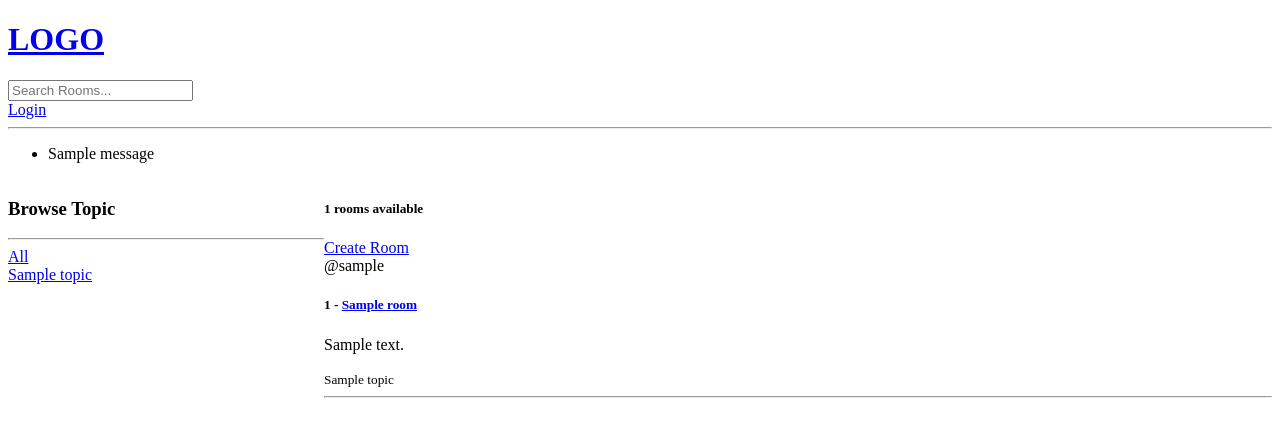
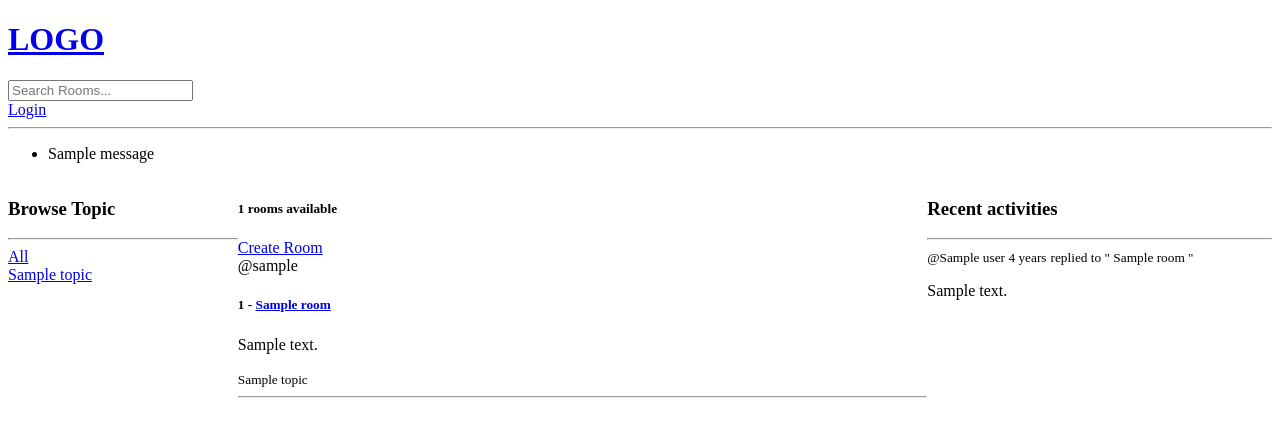
Before and after one commit to lalainafr/Django-laxDiscord, a Django app: template templates/home.html in a window 1280 px wide. Shown: the top 437 px of the page. Run offline with Django 5.2, Linux system fonts and the light colour scheme; the template is opened without the code that fills it: most values are stand-ins (such as "Sample title", 1, 10 or a date in 2020); one stand-in notice (Sample message) is shown.

Commit message:
recent activities

```diff
--- a/base/models.py
+++ b/base/models.py
@@ -60,6 +60,12 @@ class Message(models.Model):
     created = models.DateTimeField(auto_now_add=True)
         #auto_now_add=True -> take  a timestamp when we first save or create the instance
 
+ # render new item first
+    class Meta:
+        ordering = ['-updated', '-created']
+        # reverse ordering
+        # order to show the newest message first
+
     # string representation of the class
     def __str__(self):
         return self.body[0:50] # first 50 caracters
--- a/base/urls.py
+++ b/base/urls.py
@@ -11,5 +11,7 @@ urlpatterns = [
 
     path('create-room/', views.createRoom, name="create-room"),
     path('update-room/<str:pk>', views.updateRoom, name="update-room"),
-    path('delete-room/<str:pk>', views.deleteRoom, name="delete-room")
+    path('delete-room/<str:pk>', views.deleteRoom, name="delete-room"),
+
+    path('delete-message/<str:pk>', views.deleteMessage, name="delete-message")
 ]
--- a/templates/delete.html
+++ b/templates/delete.html
@@ -9,7 +9,7 @@
 
 <form method="POST" action="">
     {% csrf_token %}
-    <p>Are you sure you wan tto delete "{{obj}}?"</p>
+    <p>Are you sure you wan to delete "{{obj}}?"</p>
 
     <!-- rediriger vers la page précedente -->
     <a href="{{request.META.HTTP_REFERER}}">Go Back</a>
--- a/templates/home.html
+++ b/templates/home.html
@@ -5,7 +5,7 @@
 <style>
 .home-container{
     display: grid;
-    grid-template-columns: 1fr 3fr;
+    grid-template-columns: 1fr 3fr 1.5fr;
 }
 
 </style>
@@ -59,6 +59,23 @@
         </div>
         {% endfor %}
     </div>
+
+    <!-- recent activities -->
+    <div>
+        <h3>Recent activities</h3>
+        <hr>
+        {% for message in room_messages %}
+            <div>
+                <small>@{{message.user}} {{message.created|timesince}}</small>
+                <small>replied to " {{message.room}} "</small>
+                <!-- output the string representation of the object, limité a 50 caratères -->
+                <!-- au lieu de {{message.body}} -->
+                <p> {{message}}</p>
+
+
+            </div>
+        {% endfor %}
+    </div>
 </div>
 
 {% endblock %}
--- a/templates/room.html
+++ b/templates/room.html
@@ -23,6 +23,10 @@
             <hr>
             {% for message in room_messages %}
             <div>
+                <!-- only message owner can delete hos message -->
+                {% if request.user == message.user %}
+                <a href="{% url 'delete-message' message.id %}">Delete</a>
+                {% endif %}
                 <small>@{{message.user}} -  {{message.created|timesince}} ago </small>
                 <p>{{message.body}}</p>
             </div>
```
Also changed, not shown: base/views.py (+24 -1 lines), db.sqlite3.
